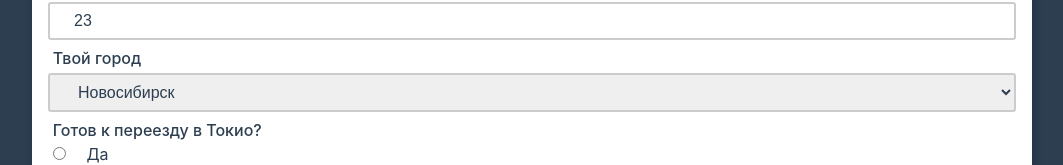
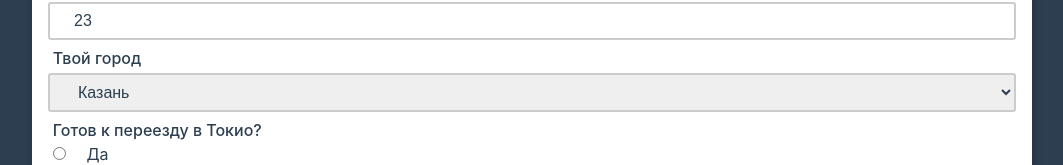
Before and after one commit to Bakirovildar/vue, a Vue app: page / in a window 1280 px wide. Shown: the part 216-381 px from the top of the page, without its empty margins (108-1171 px from the left). Built offline with nearby package versions, Linux system fonts and the light colour scheme.

Commit message:
Добавил v-model для select

```diff
--- a/src/App.vue
+++ b/src/App.vue
@@ -24,7 +24,7 @@
 
       <div class="form-control">
         <label for="city">Твой город</label>
-        <select id="city">
+        <select id="city" v-model="city">
           <option value="spb">Санкт-Петербург</option>
           <option value="msk">Москва</option>
           <option value="kzn">Казань</option>
@@ -65,13 +65,14 @@
   export default {
     methods: {
       submitHandler() {
-        console.log(this.name, typeof this.age)
+        console.log(this.name, this.city)
       }
     },
     data() {
       return {
         name: '',
         age: 23,
+        city: 'kzn'
       }
     }
   }
```
